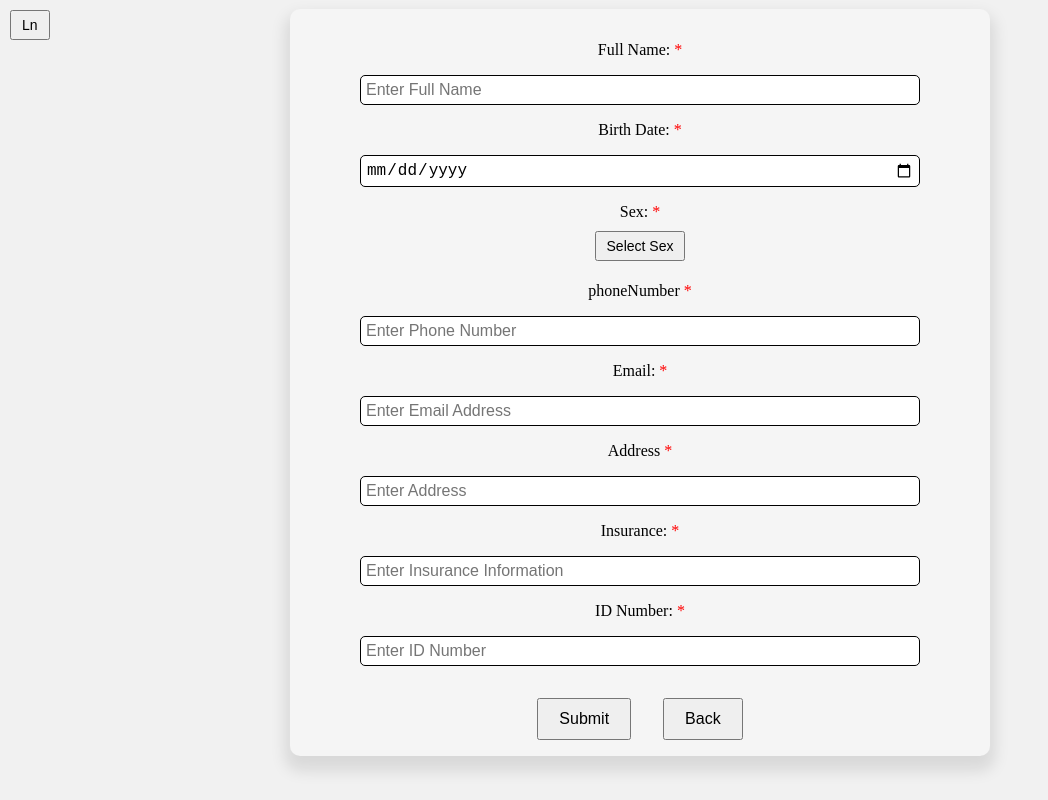
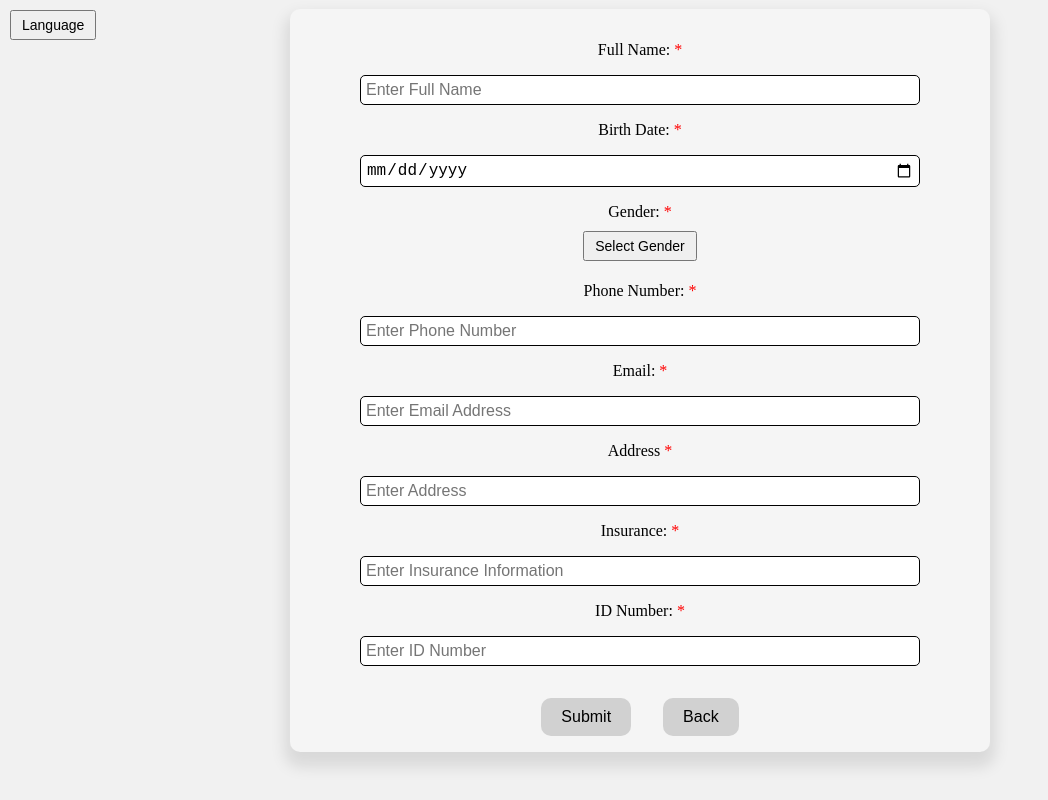
Before and after one commit to mohammadabk2/Beit-Hanina-Community-Center-Vol-App, a React (Create React App) app in the folder client/: page /sign-up in a window 1280 px wide. Shown: the whole page, without its empty margins (0-1048 px from the left). Built offline with nearby package versions, Linux system fonts and the light colour scheme.

Commit message:
Changes button style and changes some of the locales

```diff
--- a/client/src/App.css
+++ b/client/src/App.css
@@ -39,6 +39,16 @@
   padding: 10px 20px;
   font-size: 16px;
   cursor: pointer;
+  border-radius: 10px;
+  border: none;
+  background-color: #d1d1d1;
+  box-shadow: inset;
+  color: black;
+}
+
+.button:hover{
+  transition: background-color ease 0.5s;
+  background-color: rgb(168, 168, 168);
 }
 
 .language-button {
@@ -116,7 +126,7 @@ input:focus {
   outline-color: blue;
 }
 
-.sex-button {
+.gender-button {
   margin: 5px;
   margin-bottom: 1rem;
   padding: 5px;
--- a/client/src/locales/ar/signup.json
+++ b/client/src/locales/ar/signup.json
@@ -1,7 +1,7 @@
 {
   "fullName": "الاسم الكامل",
   "birthDate": "تاريخ الميلاد",
-  "sex": "الجنس",
+  "gender": "الجنس",
   "male": "ذكر",
   "female": "أنثى",
   "phoneNumber": "رقم التليفون",
--- a/client/src/locales/en/app.json
+++ b/client/src/locales/en/app.json
@@ -1,5 +1,5 @@
 {
-  "ln": "Ln",
+  "ln": "Language",
   "name": "Beit Hanina Community Center Volunteer App",
   "welcome": "Welcome to Beit Hanina Community Center",
   "user-name-placeholder": "Enter UserName",
--- a/client/src/locales/en/signup.json
+++ b/client/src/locales/en/signup.json
@@ -1,15 +1,15 @@
 {
   "fullName": "Full Name:",
   "birthDate": "Birth Date:",
-  "sex": "Sex:",
+  "gender": "Gender:",
   "male":"Male",
   "female":"Female",
-  "phoneNnumber": "Phone Number:",
+  "phoneNumber": "Phone Number:",
   "email": "Email:",
   "insurance": "Insurance:",
   "idNumber": "ID Number:",
   "submit": "Submit",
   "back": "Back",
   "address":"Address",
-  "ln": "Ln"
+  "ln": "Language"
 }
--- a/client/src/pages/SignUpPage/SignUp.js
+++ b/client/src/pages/SignUpPage/SignUp.js
@@ -103,12 +103,12 @@ function SignUpPage() {
 
           <div className="flex-box flex-column">
             <div>
-              <label>{t("sex")} </label>
+              <label>{t("gender")} </label>
               <label className="red-star">*</label>
             </div>
             <DropDownMenu
-              className="sex-button"
-              text={formData.sex || "Select Sex"}
+              className="gender-button"
+              text={formData.sex || "Select Gender"}
               options={sexOptions}
             />
           </div>
```
